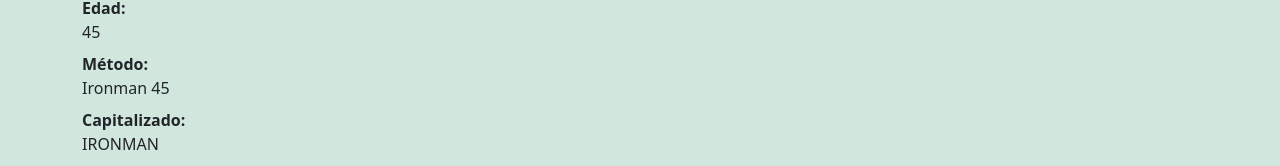
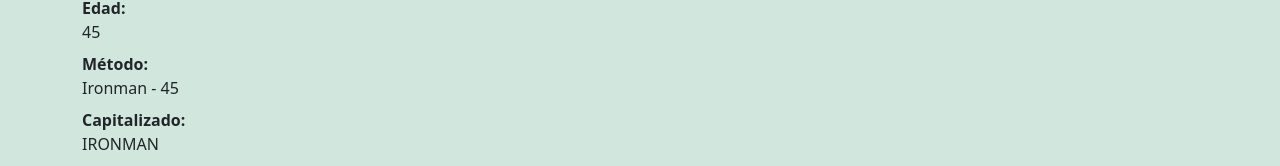
Before and after one commit to lumusa2design/lumusawebpage, an Angular app in the folder lumusaweb/: page /hero in a window 1280 px wide. Shown: the part 172-338 px from the top of the page. Built offline with nearby package versions, Linux system fonts and the light colour scheme.

Commit message:
finished angular tutorial

```diff
--- a/lumusaweb/src/app/pages/hero/hero.component.html
+++ b/lumusaweb/src/app/pages/hero/hero.component.html
@@ -8,10 +8,10 @@
   <dd>{{ age() }}</dd>
 
   <dt>Método:</dt>
-  <dd>{{ getHeroDescription() }}</dd>
+  <dd>{{ heroDescription() }}</dd>
 
   <dt>Capitalizado:</dt>
-  <dd>{{ name().toUpperCase() }}</dd>
+  <dd>{{ name() |uppercase }}</dd>
 </dl>
 
 <button (click)="changeHero()" class="btn btn-primary mx-2">
--- a/lumusaweb/src/app/pages/hero/hero.component.ts
+++ b/lumusaweb/src/app/pages/hero/hero.component.ts
@@ -1,22 +1,24 @@
-import {Component, signal} from '@angular/core';
+import {Component, computed, signal} from '@angular/core';
+import {UpperCasePipe} from '@angular/common';
 
 
 @Component(
   {
     templateUrl: './hero.component.html',
     selector:'hero',
+    imports:[UpperCasePipe]
   })
 
 export class HeroComponent
 {
   name=signal('Ironman');
   age=signal(45);
+  heroDescription = computed(()=>{
+    const description = `${(this.name())} - ${this.age()}`;
+    return description;
+  })
 
 
-  getHeroDescription()
-  {
-    return `${this.name()} ${this.age()}`;
-  }
 
   changeHero()
   {
```
